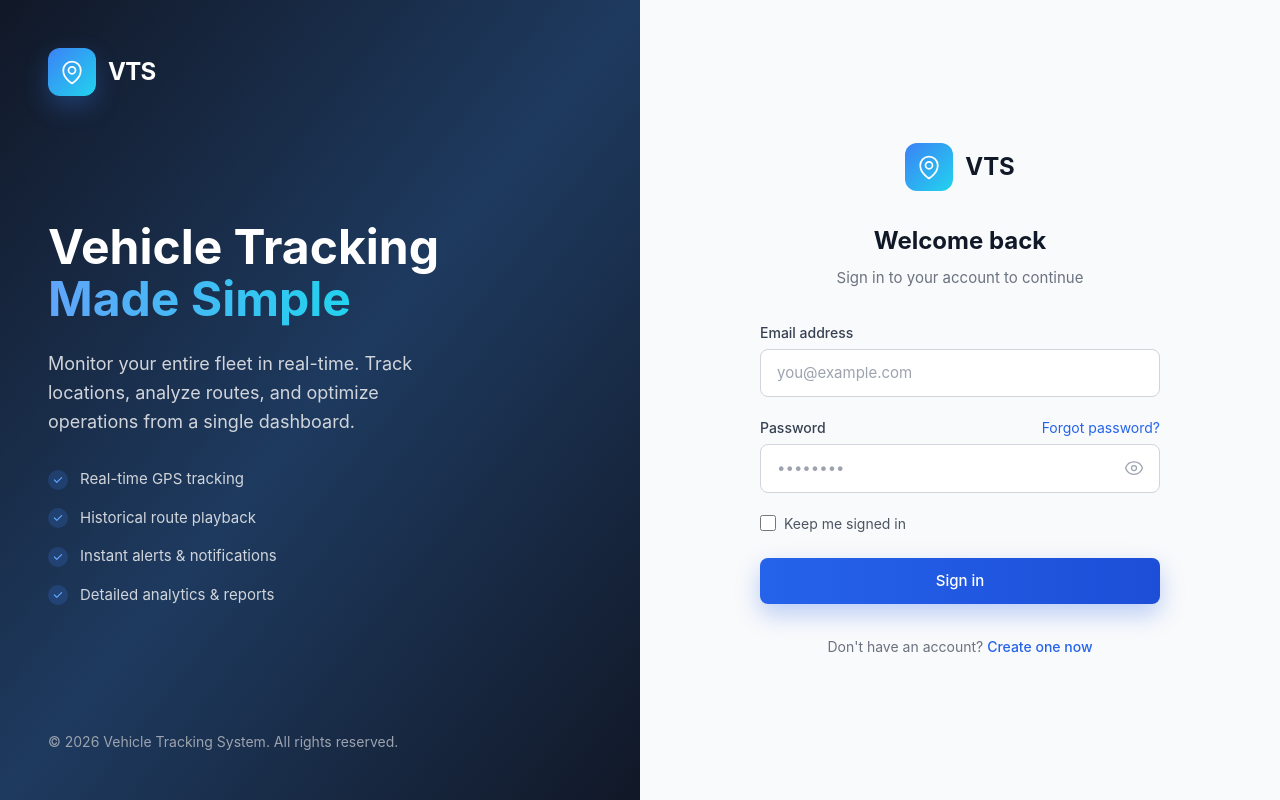
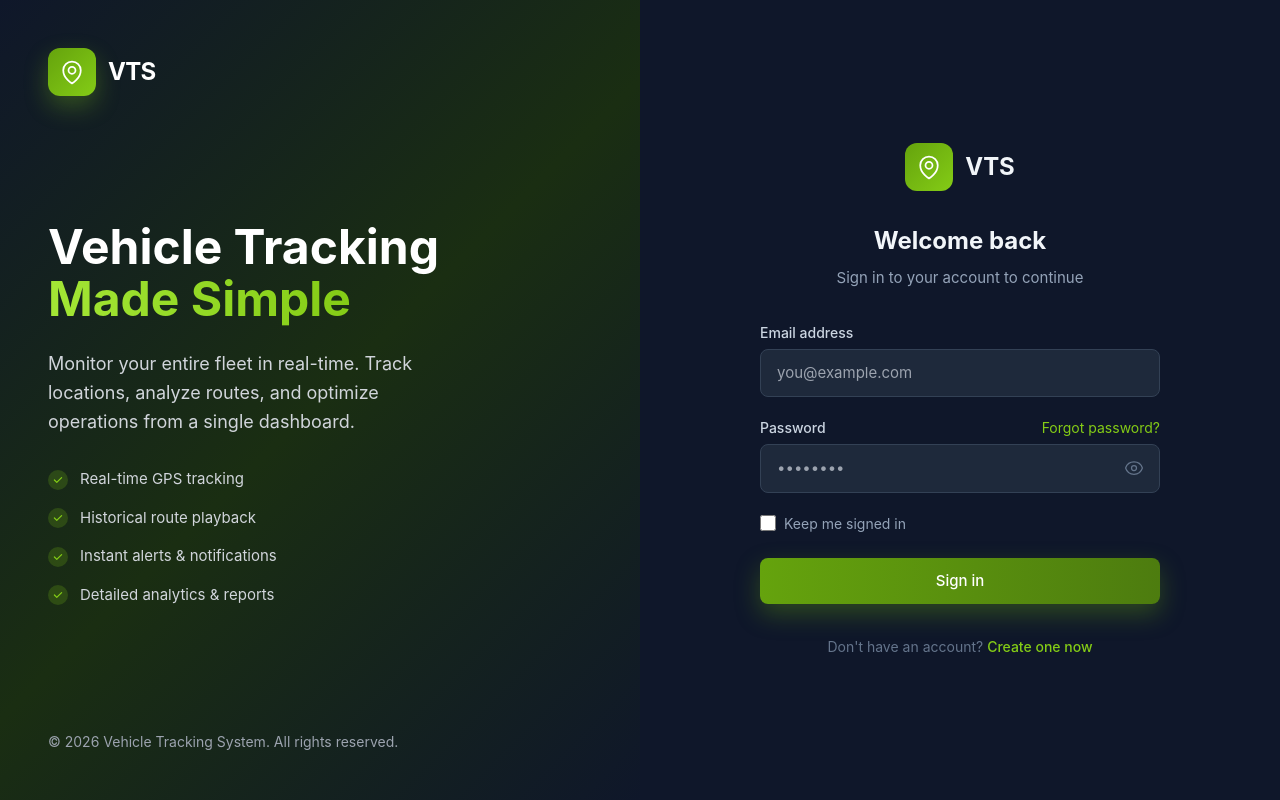
Before and after one commit to Barakael/vts, a React app in the folder frontend/: page /login in a window 1280 px wide. Built offline with nearby package versions, Linux system fonts and the light colour scheme; no server answers; the HTML template or start-up script is replaced by a standard one.

Commit message:
feat: add 'remember me' functionality to Login form and enhance styles for better user experience

```diff
--- a/frontend/src/pages/Login.tsx
+++ b/frontend/src/pages/Login.tsx
@@ -3,7 +3,6 @@ import type { FormEvent } from 'react';
 import { useNavigate, useLocation, Link } from 'react-router-dom';
 import { login } from '../api/auth';
 import { useAuth } from '../context/AuthContext';
-import client from '../api/client';
 
 export default function Login() {
   const navigate = useNavigate();
@@ -13,6 +12,7 @@ export default function Login() {
   const [email, setEmail] = useState('');
   const [password, setPassword] = useState('');
   const [showPassword, setShowPassword] = useState(false);
+  const [remember, setRemember] = useState(false);
   const [loading, setLoading] = useState(false);
   const [error, setError] = useState<string | null>(null);
 
@@ -22,24 +22,11 @@ export default function Login() {
     setLoading(true);
 
     try {
-      console.log('Login form submitted with:', { email, password });
-
-      // Ensure CSRF token is available
-      console.log('Ensuring CSRF token...');
-      await client.get('/sanctum/csrf-cookie');
-      await new Promise(resolve => setTimeout(resolve, 500)); // Wait for cookie
-
-      console.log('Making login request...');
-      const response = await login({ email, password });
-      console.log('Login response:', response);
-
+      await login({ email, password, remember });
       await refreshUser();
-
-      // Redirect to the intended page or dashboard
       const from = location.state?.from?.pathname || '/dashboard';
       navigate(from, { replace: true });
     } catch (err: unknown) {
-      console.error('Login error:', err);
       const error = err as { response?: { data?: { message?: string } } };
       setError(error.response?.data?.message || 'Invalid credentials. Please try again.');
     } finally {
@@ -54,7 +41,7 @@ export default function Login() {
         className="hidden lg:flex"
         style={{
           width: '50%',
-          background: 'linear-gradient(to bottom right, #111827, #1e3a5f, #111827)',
+          background: 'linear-gradient(135deg, #0f172a 0%, #1a2e12 50%, #0f172a 100%)',
           padding: '48px',
           flexDirection: 'column',
           justifyContent: 'space-between',
@@ -69,11 +56,11 @@ export default function Login() {
               width: '48px',
               height: '48px',
               borderRadius: '12px',
-              background: 'linear-gradient(to bottom right, #3b82f6, #22d3ee)',
+              background: 'linear-gradient(to bottom right, #65a30d, #84cc16)',
               display: 'flex',
               alignItems: 'center',
               justifyContent: 'center',
-              boxShadow: '0 10px 25px rgba(59, 130, 246, 0.3)'
+              boxShadow: '0 10px 25px rgba(132, 204, 22, 0.3)'
             }}>
               <svg style={{ width: '28px', height: '28px', color: 'white' }} fill="none" viewBox="0 0 24 24" strokeWidth={1.5} stroke="currentColor">
                 <path strokeLinecap="round" strokeLinejoin="round" d="M15 10.5a3 3 0 1 1-6 0 3 3 0 0 1 6 0Z" />
@@ -90,7 +77,7 @@ export default function Login() {
             Vehicle Tracking
             <br />
             <span style={{
-              background: 'linear-gradient(to right, #60a5fa, #22d3ee)',
+              background: 'linear-gradient(to right, #a3e635, #84cc16)',
               WebkitBackgroundClip: 'text',
               WebkitTextFillColor: 'transparent'
             }}>
@@ -115,12 +102,12 @@ export default function Login() {
                   width: '20px',
                   height: '20px',
                   borderRadius: '50%',
-                  backgroundColor: 'rgba(59, 130, 246, 0.2)',
+                  backgroundColor: 'rgba(132, 204, 22, 0.2)',
                   display: 'flex',
                   alignItems: 'center',
                   justifyContent: 'center'
                 }}>
-                  <svg style={{ width: '12px', height: '12px', color: '#60a5fa' }} fill="currentColor" viewBox="0 0 20 20">
+                  <svg style={{ width: '12px', height: '12px', color: '#84cc16' }} fill="currentColor" viewBox="0 0 20 20">
                     <path fillRule="evenodd" d="M16.707 5.293a1 1 0 010 1.414l-8 8a1 1 0 01-1.414 0l-4-4a1 1 0 011.414-1.414L8 12.586l7.293-7.293a1 1 0 011.414 0z" clipRule="evenodd" />
                   </svg>
                 </div>
@@ -143,7 +130,7 @@ export default function Login() {
         alignItems: 'center',
         justifyContent: 'center',
         padding: '32px',
-        backgroundColor: '#f9fafb'
+        backgroundColor: '#0f172a'
       }}>
         <div style={{ width: '100%', maxWidth: '400px' }}>
           {/* Mobile logo */}
@@ -153,7 +140,7 @@ export default function Login() {
                 width: '48px',
                 height: '48px',
                 borderRadius: '12px',
-                background: 'linear-gradient(to bottom right, #3b82f6, #22d3ee)',
+                background: 'linear-gradient(to bottom right, #65a30d, #84cc16)',
                 display: 'flex',
                 alignItems: 'center',
                 justifyContent: 'center'
@@ -163,14 +150,14 @@ export default function Login() {
                   <path strokeLinecap="round" strokeLinejoin="round" d="M19.5 10.5c0 7.142-7.5 11.25-7.5 11.25S4.5 17.642 4.5 10.5a7.5 7.5 0 1 1 15 0Z" />
                 </svg>
               </div>
-              <span style={{ fontSize: '24px', fontWeight: 'bold', color: '#111827' }}>VTS</span>
+              <span style={{ fontSize: '24px', fontWeight: 'bold', color: '#f1f5f9' }}>VTS</span>
             </div>
           </div>
 
           {/* Form header */}
           <div style={{ textAlign: 'center', marginBottom: '32px' }} className="lg:text-left">
-            <h2 style={{ fontSize: '24px', fontWeight: 'bold', color: '#111827' }}>Welcome back</h2>
-            <p style={{ color: '#6b7280', marginTop: '8px', fontSize: '15px' }}>Sign in to your account to continue</p>
+            <h2 style={{ fontSize: '24px', fontWeight: 'bold', color: '#f1f5f9' }}>Welcome back</h2>
+            <p style={{ color: '#94a3b8', marginTop: '8px', fontSize: '15px' }}>Sign in to your account to continue</p>
           </div>
 
           {/* Error message */}
@@ -189,7 +176,7 @@ export default function Login() {
           {/* Form */}
           <form onSubmit={handleSubmit}>
             <div style={{ marginBottom: '20px' }}>
-              <label htmlFor="email" style={{ display: 'block', fontSize: '14px', fontWeight: '500', color: '#374151', marginBottom: '6px' }}>
+              <label htmlFor="email" style={{ display: 'block', fontSize: '14px', fontWeight: '500', color: '#cbd5e1', marginBottom: '6px' }}>
                 Email address
               </label>
               <input
@@ -202,11 +189,11 @@ export default function Login() {
                 style={{
                   width: '100%',
                   padding: '12px 16px',
-                  backgroundColor: 'white',
-                  border: '1px solid #d1d5db',
+                  backgroundColor: '#1e293b',
+                  border: '1px solid #334155',
                   borderRadius: '8px',
                   fontSize: '15px',
-                  color: '#111827',
+                  color: '#f1f5f9',
                   outline: 'none',
                   boxSizing: 'border-box'
                 }}
@@ -215,10 +202,10 @@ export default function Login() {
 
             <div style={{ marginBottom: '20px' }}>
               <div style={{ display: 'flex', alignItems: 'center', justifyContent: 'space-between', marginBottom: '6px' }}>
-                <label htmlFor="password" style={{ fontSize: '14px', fontWeight: '500', color: '#374151' }}>
+                <label htmlFor="password" style={{ fontSize: '14px', fontWeight: '500', color: '#cbd5e1' }}>
                   Password
                 </label>
-                <a href="/forgot-password" style={{ fontSize: '14px', color: '#2563eb', textDecoration: 'none' }}>
+                <a href="/forgot-password" style={{ fontSize: '14px', color: '#84cc16', textDecoration: 'none' }}>
                   Forgot password?
                 </a>
               </div>
@@ -233,11 +220,11 @@ export default function Login() {
                   style={{
                     width: '100%',
                     padding: '12px 48px 12px 16px',
-                    backgroundColor: 'white',
-                    border: '1px solid #d1d5db',
+                    backgroundColor: '#1e293b',
+                    border: '1px solid #334155',
                     borderRadius: '8px',
                     fontSize: '15px',
-                    color: '#111827',
+                    color: '#f1f5f9',
                     outline: 'none',
                     boxSizing: 'border-box'
                   }}
@@ -254,7 +241,7 @@ export default function Login() {
                     background: 'none',
                     border: 'none',
                     cursor: 'pointer',
-                    color: '#9ca3af'
+                    color: '#64748b'
                   }}
                 >
                   {showPassword ? (
@@ -275,9 +262,11 @@ export default function Login() {
               <input
                 id="remember"
                 type="checkbox"
-                style={{ width: '16px', height: '16px', accentColor: '#2563eb' }}
+                checked={remember}
+                onChange={(e) => setRemember(e.target.checked)}
+                style={{ width: '16px', height: '16px', accentColor: '#84cc16' }}
               />
-              <label htmlFor="remember" style={{ marginLeft: '8px', fontSize: '14px', color: '#4b5563' }}>
+              <label htmlFor="remember" style={{ marginLeft: '8px', fontSize: '14px', color: '#94a3b8' }}>
                 Keep me signed in
               </label>
             </div>
@@ -288,15 +277,15 @@ export default function Login() {
               style={{
                 width: '100%',
                 padding: '12px 16px',
-                background: 'linear-gradient(to right, #2563eb, #1d4ed8)',
+                background: loading ? '#334155' : 'linear-gradient(to right, #65a30d, #4d7c0f)',
                 color: 'white',
                 fontWeight: '500',
                 fontSize: '15px',
                 borderRadius: '8px',
                 border: 'none',
                 cursor: loading ? 'not-allowed' : 'pointer',
-                opacity: loading ? 0.5 : 1,
-                boxShadow: '0 10px 25px rgba(37, 99, 235, 0.3)'
+                opacity: loading ? 0.7 : 1,
+                boxShadow: loading ? 'none' : '0 10px 25px rgba(101, 163, 13, 0.35)'
               }}
             >
               {loading ? (
@@ -314,9 +303,9 @@ export default function Login() {
           </form>
 
           {/* Sign up link */}
-          <p style={{ marginTop: '32px', textAlign: 'center', fontSize: '14px', color: '#6b7280' }}>
+          <p style={{ marginTop: '32px', textAlign: 'center', fontSize: '14px', color: '#64748b' }}>
             Don't have an account?{' '}
-            <Link to="/register" style={{ fontWeight: '500', color: '#2563eb', textDecoration: 'none' }}>
+            <Link to="/register" style={{ fontWeight: '500', color: '#84cc16', textDecoration: 'none' }}>
               Create one now
             </Link>
           </p>
--- a/frontend/src/pages/index.ts
+++ b/frontend/src/pages/index.ts
@@ -1,3 +1,4 @@
 export { default as Dashboard } from './Dashboard';
 export { default as Devices } from './Devices';
+export { default as Logs } from './Logs';
 export { default as Login } from './Login';
```
